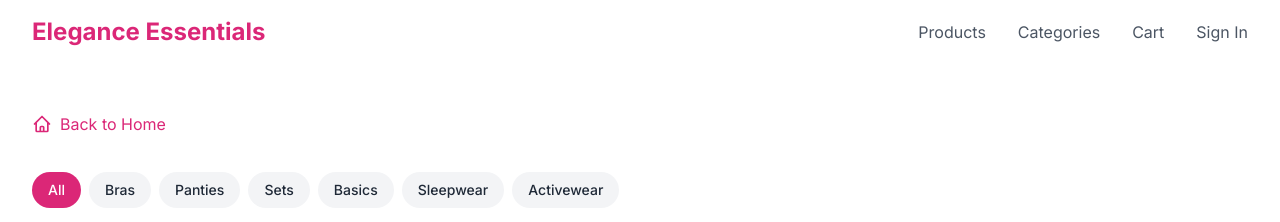
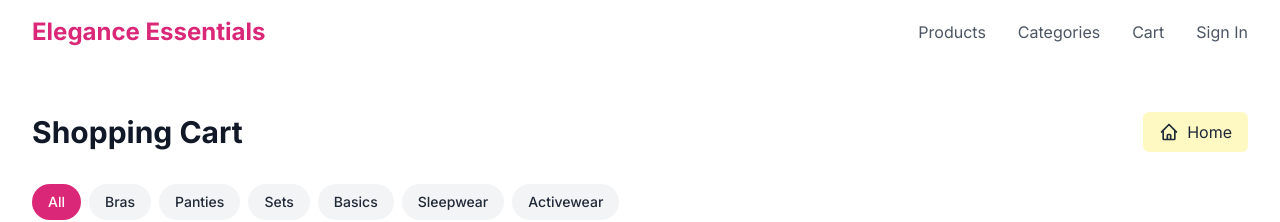
Before and after one commit to nick882648/shopping-cart, a Next.js app: page /products in a window 1280 px wide. Shown: the top 222 px of the page. Built offline with nearby package versions, Linux system fonts and the light colour scheme.

Commit message:
Fix: Add Suspense boundary for useSearchParams

```diff
--- a/app/products/page.tsx
+++ b/app/products/page.tsx
@@ -1,6 +1,6 @@
 'use client';
 
-import React, { useState, useEffect } from 'react';
+import React, { useState, useEffect, Suspense } from 'react';
 import Image from 'next/image';
 import Link from 'next/link';
 import { useSearchParams } from 'next/navigation';
@@ -74,7 +74,7 @@ const categories = [
   'Activewear',
 ];
 
-export default function ProductsPage() {
+function ProductList() {
   const searchParams = useSearchParams();
   const [selectedCategory, setSelectedCategory] = useState('All');
 
@@ -93,10 +93,11 @@ export default function ProductsPage() {
     <div className="min-h-screen bg-white py-12">
       <div className="max-w-7xl mx-auto px-4 sm:px-6 lg:px-8">
         {/* Home Button */}
-        <div className="mb-8">
+        <div className="flex items-center justify-between mb-8">
+          <h1 className="text-3xl font-bold text-gray-900">Shopping Cart</h1>
           <Link
             href="/"
-            className="inline-flex items-center text-pink-600 hover:text-pink-700"
+            className="inline-flex items-center px-4 py-2 bg-yellow-100 text-gray-800 rounded-md hover:bg-yellow-200 transition-colors"
           >
             <svg
               className="w-5 h-5 mr-2"
@@ -112,7 +113,7 @@ export default function ProductsPage() {
                 d="M3 12l2-2m0 0l7-7 7 7M5 10v10a1 1 0 001 1h3m10-11l2 2m-2-2v10a1 1 0 01-1 1h-3m-6 0a1 1 0 001-1v-4a1 1 0 011-1h2a1 1 0 011 1v4a1 1 0 001 1m-6 0h6"
               />
             </svg>
-            Back to Home
+            Home
           </Link>
         </div>
 
@@ -163,3 +164,15 @@ export default function ProductsPage() {
     </div>
   );
 }
+
+export default function ProductsPage() {
+  return (
+    <Suspense fallback={
+      <div className="min-h-screen flex items-center justify-center">
+        <div className="text-xl text-gray-600">Loading products...</div>
+      </div>
+    }>
+      <ProductList />
+    </Suspense>
+  );
+}
```
